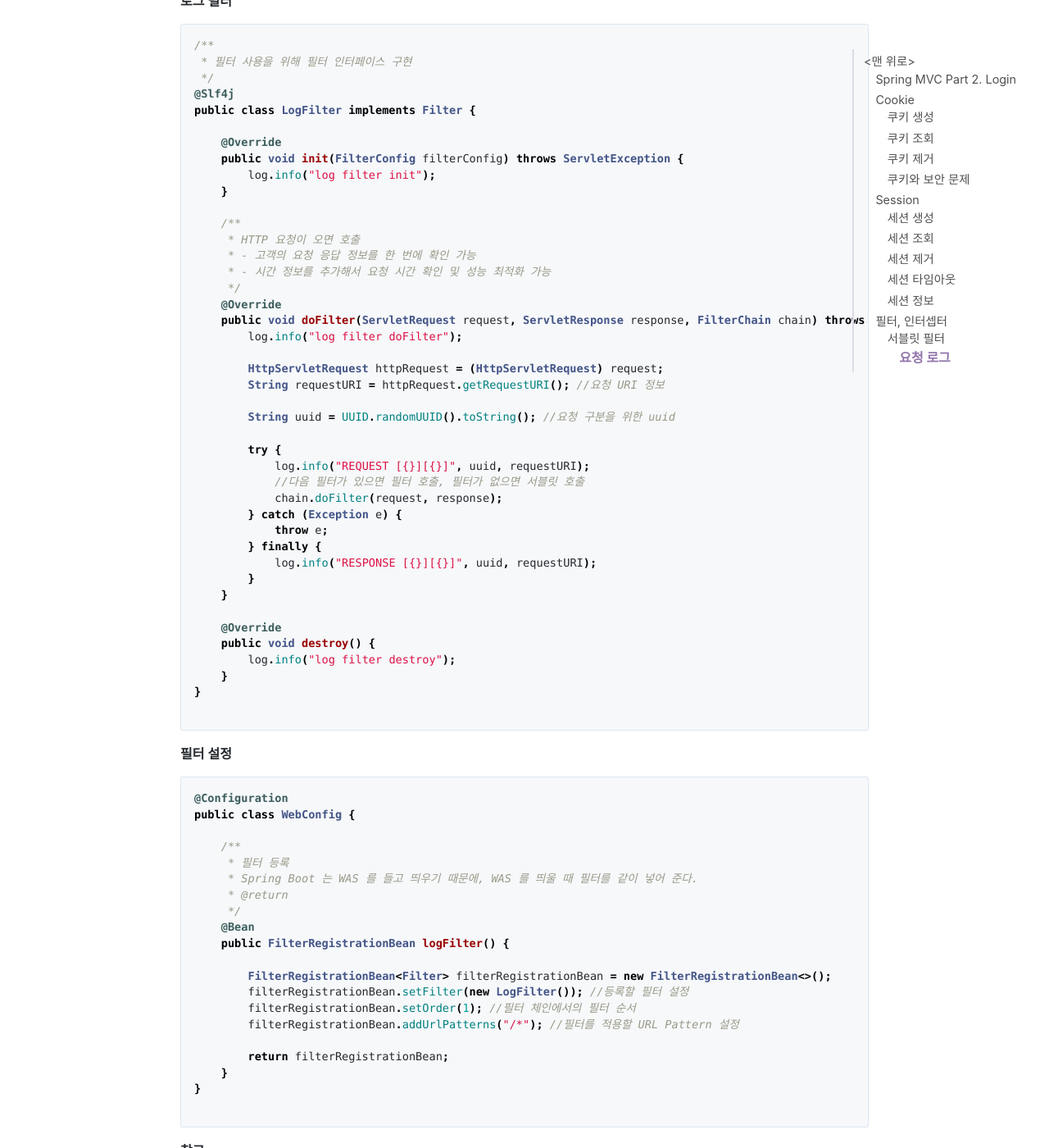
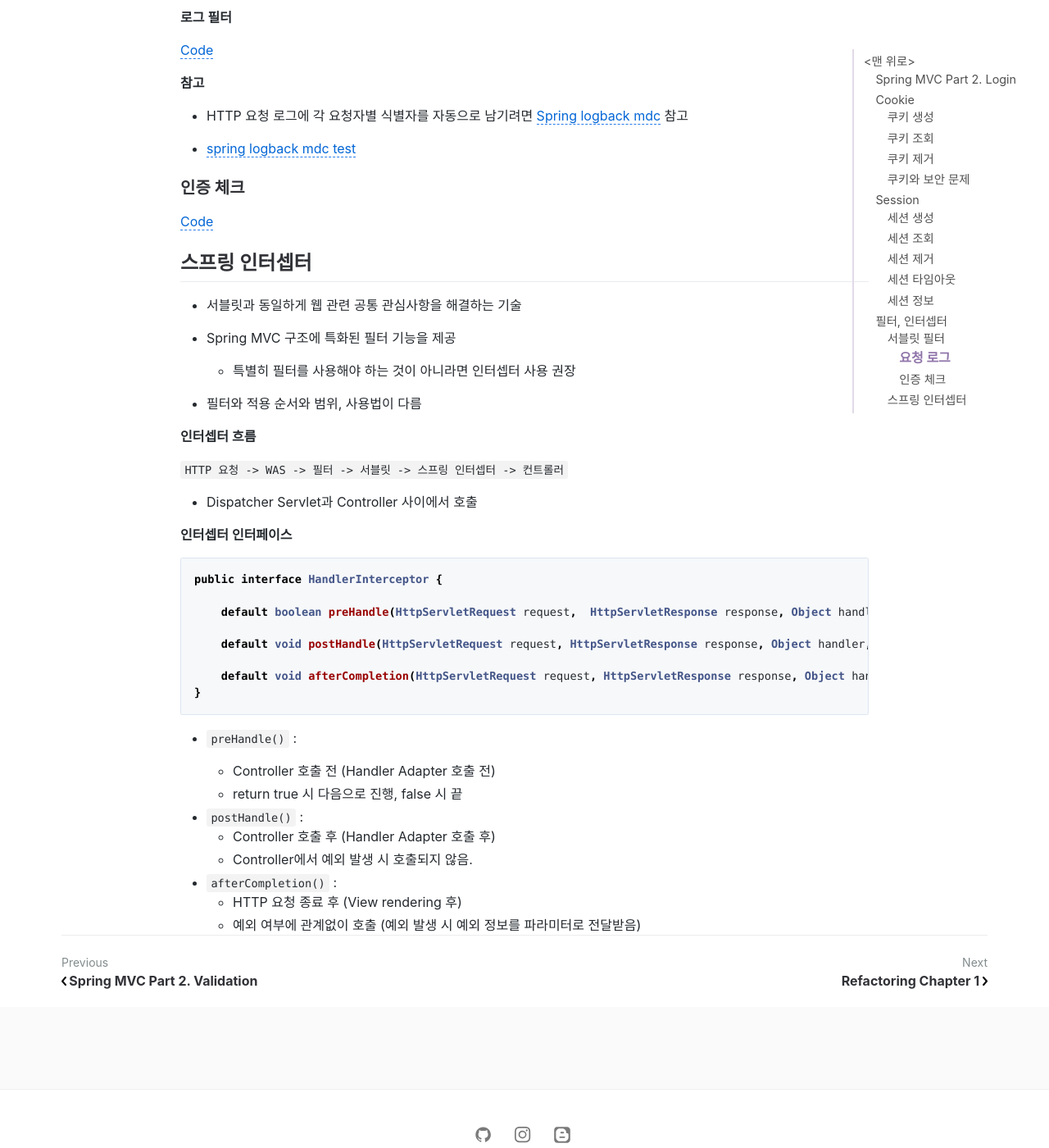
Before and after one commit to jihunparkme/jihunparkme.github.io, a Jekyll site: the page built from _posts/2021-10-13-Spring-MVC-Part2-Login.md, in a window 1280 px wide and 1400 px high, scrolled down 6162 px. Shown: the whole window at 82% size. Built offline with Jekyll 4.4.1, drawn with Linux system fonts in a browser that asks for light colours; comment, search, counter and statistics services are not loaded; some of the changed text lies outside the part shown.

Commit message:
[로그인 처리2 - 필터, 인터셉터] 스프링 인터셉터 - 소개

````diff
--- a/_posts/2021-10-13-Spring-MVC-Part2-Login.md
+++ b/_posts/2021-10-13-Spring-MVC-Part2-Login.md
@@ -240,7 +240,7 @@ log.info("isNew={}", session.isNew()); //새로 생성된 세션인지 확인
 
 **필터 흐름**
 
-`HTTP 요청 -> WAS -> 필터 -> (디스패처)서블릿 -> 컨트롤러`
+`HTTP 요청 -> WAS -> 필터 -> (dispatcher)서블릿 -> 컨트롤러`
 
 - 필터는 체인으로 구성되어 여러 필터로 구성 가능
 
@@ -248,6 +248,7 @@ log.info("isNew={}", session.isNew()); //새로 생성된 세션인지 확인
 
 ```java
 public interface Filter {
+
     public default void init(FilterConfig filterConfig) throws ServletException {}
 
     public void doFilter(ServletRequest request, ServletResponse response, FilterChain chain) throws IOException, ServletException;
@@ -265,78 +266,55 @@ public interface Filter {
 
 **로그 필터**
 
-```java
-/**
- * 필터 사용을 위해 필터 인터페이스 구현
- */
-@Slf4j
-public class LogFilter implements Filter {
-
-    @Override
-    public void init(FilterConfig filterConfig) throws ServletException {
-        log.info("log filter init");
-    }
-
-    /**
-     * HTTP 요청이 오면 호출
-     * - 고객의 요청 응답 정보를 한 번에 확인 가능
-     * - 시간 정보를 추가해서 요청 시간 확인 및 성능 최적화 가능
-     */
-    @Override
-    public void doFilter(ServletRequest request, ServletResponse response, FilterChain chain) throws IOException, ServletException {
-        log.info("log filter doFilter");
-
-        HttpServletRequest httpRequest = (HttpServletRequest) request;
-        String requestURI = httpRequest.getRequestURI(); //요청 URI 정보
-
-        String uuid = UUID.randomUUID().toString(); //요청 구분을 위한 uuid
-
-        try {
-            log.info("REQUEST [{}][{}]", uuid, requestURI);
-            //다음 필터가 있으면 필터 호출, 필터가 없으면 서블릿 호출
-            chain.doFilter(request, response);
-        } catch (Exception e) {
-            throw e;
-        } finally {
-            log.info("RESPONSE [{}][{}]", uuid, requestURI);
-        }
-    }
-
-    @Override
-    public void destroy() {
-        log.info("log filter destroy");
-    }
-}
-
-```
-
-**필터 설정**
-
-```java
-@Configuration
-public class WebConfig {
-
-    /**
-     * 필터 등록
-     * Spring Boot 는 WAS 를 들고 띄우기 때문에, WAS 를 띄울 때 필터를 같이 넣어 준다.
-     * @return
-     */
-    @Bean
-    public FilterRegistrationBean logFilter() {
-
-        FilterRegistrationBean<Filter> filterRegistrationBean = new FilterRegistrationBean<>();
-        filterRegistrationBean.setFilter(new LogFilter()); //등록할 필터 설정
-        filterRegistrationBean.setOrder(1); //필터 체인에서의 필터 순서
-        filterRegistrationBean.addUrlPatterns("/*"); //필터를 적용할 URL Pattern 설정
-
-        return filterRegistrationBean;
-    }
-}
-
-```
+[Code](https://github.com/jihunparkme/Inflearn_Spring_MVC_Part-2/commit/3669eca5b08d2349869098a619e18d979912ebdf)
 
 **참고**
 
 - HTTP 요청 로그에 각 요청자별 식별자를 자동으로 남기려면 [Spring logback mdc](https://oddblogger.com/spring-boot-mdc-logging) 참고
 
 - [spring logback mdc test](https://github.com/jihunparkme/Inflearn_Spring_MVC_Part-2/commit/58fe53325290f3f5709c9fa86bf315bc7341a5b2)
+
+### 인증 체크
+
+[Code](https://github.com/jihunparkme/Inflearn_Spring_MVC_Part-2/commit/79aabbb4e99124ded45cc7495ecc3730422e46b4)
+
+## 스프링 인터셉터
+
+- 서블릿과 동일하게 웹 관련 공통 관심사항을 해결하는 기술
+
+- Spring MVC 구조에 특화된 필터 기능을 제공
+
+  - 특별히 필터를 사용해야 하는 것이 아니라면 인터셉터 사용 권장
+
+- 필터와 적용 순서와 범위, 사용법이 다름
+
+**인터셉터 흐름**
+
+`HTTP 요청 -> WAS -> 필터 -> 서블릿 -> 스프링 인터셉터 -> 컨트롤러`
+
+- Dispatcher Servlet과 Controller 사이에서 호출
+
+**인터셉터 인터페이스**
+
+```java
+public interface HandlerInterceptor {
+
+    default boolean preHandle(HttpServletRequest request,  HttpServletResponse response, Object handler) throws Exception {}
+
+    default void postHandle(HttpServletRequest request, HttpServletResponse response, Object handler, @Nullable ModelAndView modelAndView) throws Exception {}
+
+    default void afterCompletion(HttpServletRequest request, HttpServletResponse response, Object handler, @Nullable Exception ex) throws Exception {}
+}
+```
+
+- `preHandle()` :
+
+  - Controller 호출 전 (Handler Adapter 호출 전)
+  - return true 시 다음으로 진행, false 시 끝
+
+- `postHandle()` :
+  - Controller 호출 후 (Handler Adapter 호출 후)
+  - Controller에서 예외 발생 시 호출되지 않음.
+- `afterCompletion()` :
+  - HTTP 요청 종료 후 (View rendering 후)
+  - 예외 여부에 관계없이 호출 (예외 발생 시 예외 정보를 파라미터로 전달받음)
````
